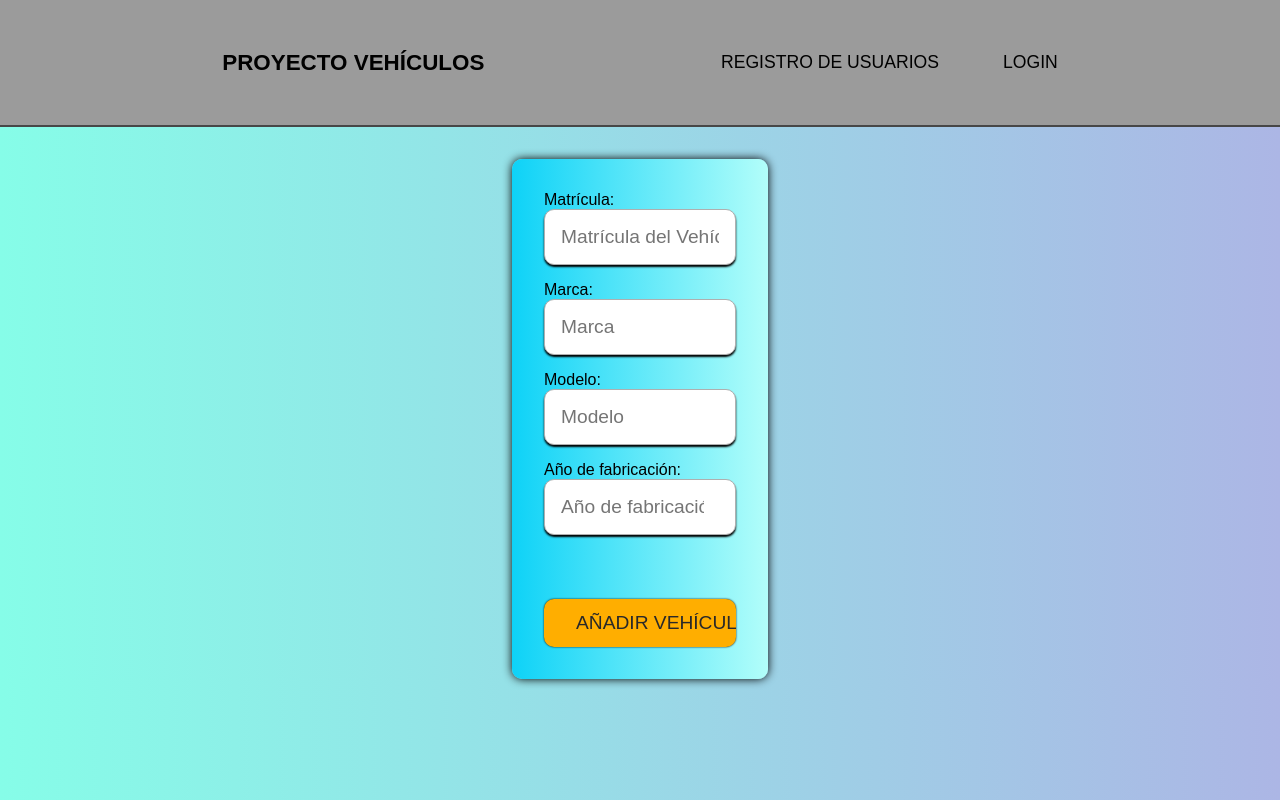
After one commit to Carlitosaguilaar/ProyectoServidoresT1, a PHP site: page /registro_vehiculo.php?ID_Usuario=1 in a window 1280 px wide. The commit adds this page. Run offline with PHP 8.4, Linux system fonts and the light colour scheme.

Commit message:
archivos agregados: insertar vehículo y registro_vehiculo, archivos modificados: login.php (una tontería) y vehículos_copy.php (el botón de añadir vehículos que era un input submit, ahora es un enlace hacia registro_vehículo

```diff
--- a/login.php
+++ b/login.php
@@ -41,7 +41,6 @@
     <link rel="stylesheet" href="app.css">
 </head>
 <body>
-    <?php require "partials/header.php"?>
     <?php
          if ($password == $contraseñaBBDD){
 
--- /dev/null
+++ b/registro_vehiculo.php
@@ -0,0 +1,62 @@
+<?php
+
+    $usu = $_GET["ID_Usuario"];
+    require "conexion_database.php";
+
+?>
+
+
+<!DOCTYPE html>
+<html lang="en">
+<head>
+    <meta charset="UTF-8">
+    <meta http-equiv="X-UA-Compatible" content="IE=edge">
+    <meta name="viewport" content="width=device-width, initial-scale=1.0">
+    <title>Document</title>
+    <link rel="stylesheet" href="app.css">
+</head>
+<body>
+<?php require "partials/header.php"?>
+    <div class="contenedor_form">
+
+        <form method="POST" action="insertar_vehiculo.php" class="formulario">
+            <div class="campo">
+                <label for="matricula">Matrícula: </label>
+                <input type="text" id="matricula" name="matricula" placeholder="Matrícula del Vehículo" class="inputs" required>
+
+            </div>
+
+            <div class="campo">
+                <label for="marca">Marca: </label>
+                <input type="text" id="marca" name="marca"  placeholder="Marca" class="inputs" required>
+            </div>
+
+            <div class="campo">
+                <label for="Modelo">Modelo: </label>
+                <input type="text" id="modelo" name="modelo" placeholder="Modelo" class="inputs" required>
+
+            </div>
+            <div class="campo">
+                <label for="año_fabri">Año de fabricación: </label>
+                <input type="number" id="año_fabri" name="año_fabri" placeholder="Año de fabricación (AAAA)" class="inputs" required>
+
+            </div>
+            <div class="campo">
+
+                <input type="hidden" id="id_usu" name="id_usu" value="<?php echo $usu ?>" required>
+
+            </div>
+
+            <!-- <div class="campo">
+                <label for="id_usu">ID de usuario: </label>
+                <input type="text" id="id_usu" name="id_usu" placeholder="ID usuario" class="inputs" required>
+
+            </div> -->
+
+
+
+            <input type="submit" class="boton" name="submit" value="Añadir Vehículo" class="inputs">
+        </form>
+    </div>
+</body>
+</html>
```
Also changed, not shown: Vehiculos_copy.php (+3 -4 lines), insertar_vehiculo.php (added, +32 -0 lines).
